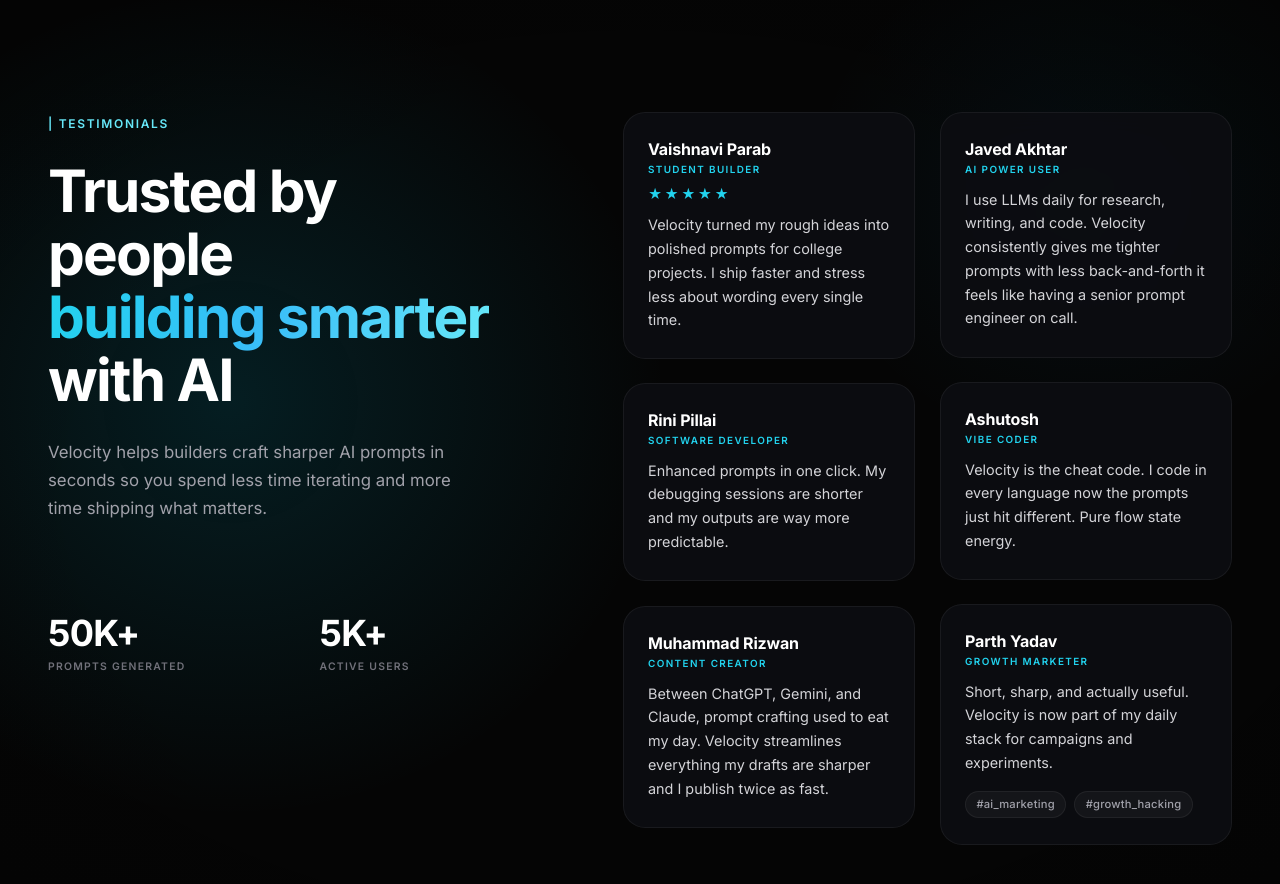
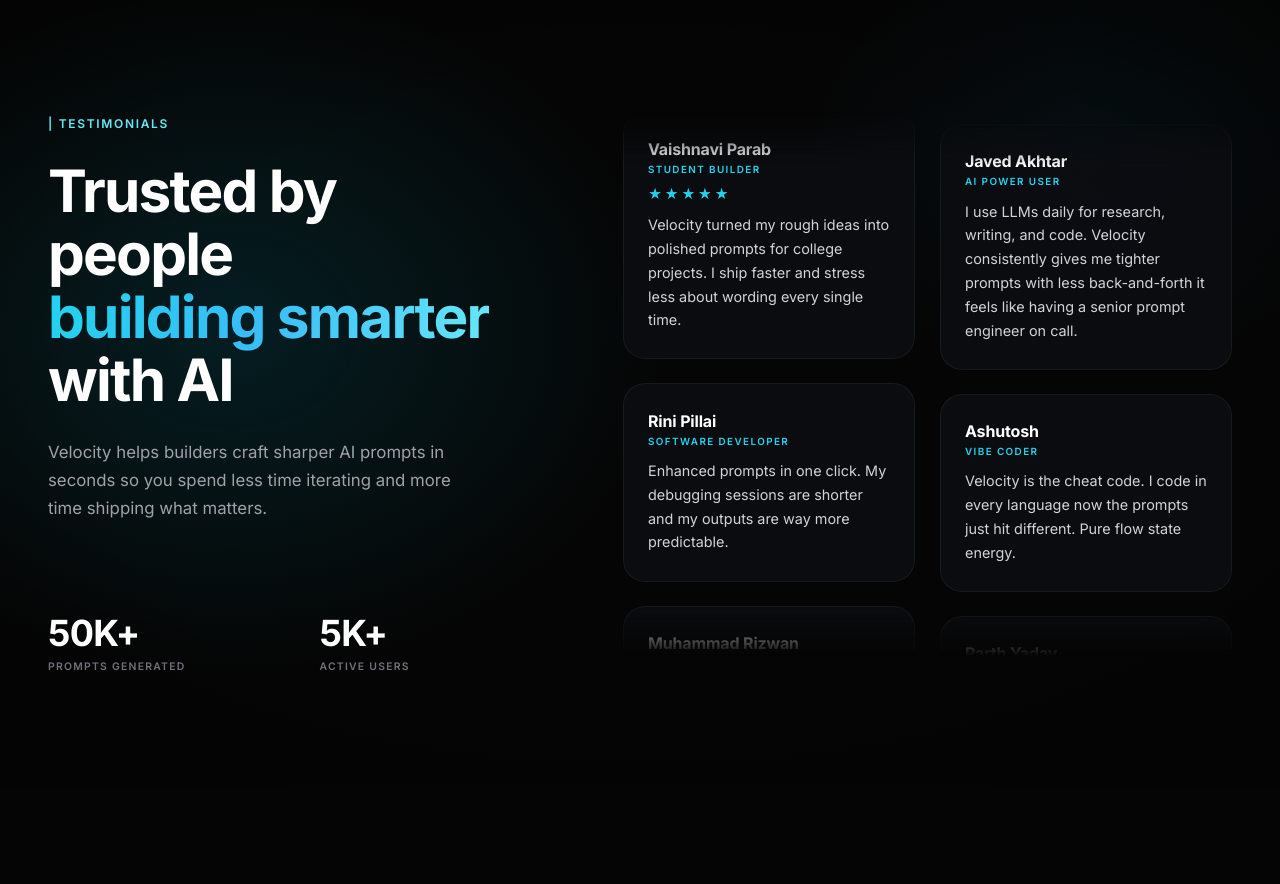
Before and after one commit to vandan2nd/reviewpg, a React (Vite) app: page / in a window 1280 px wide. Shown: the top 884 px of the page. After the commit the page ends 800 px from the top, so only its background shows below. Built offline with nearby package versions, Linux system fonts and the light colour scheme.

Commit message:
Update testimonials components

```diff
--- a/src/components/testimonials/TestimonialCard.jsx
+++ b/src/components/testimonials/TestimonialCard.jsx
@@ -12,19 +12,11 @@
   )
 }
 
-export default function TestimonialCard({ testimonial, variants }) {
+export default function TestimonialCard({ testimonial, variants, animated = true }) {
   const { name, role, content, rating, tags } = testimonial
 
-  return (
-    <motion.article
-      className="testimonial-card"
-      variants={variants}
-      whileHover={{
-        y: -6,
-        scale: 1.015,
-        transition: { duration: 0.35, ease: [0.22, 1, 0.36, 1] },
-      }}
-    >
+  const body = (
+    <>
       <header className="testimonial-card__header">
         <h3 className="testimonial-card__name">{name}</h3>
         <p className="testimonial-card__role">{role}</p>
@@ -43,6 +35,24 @@
           ))}
         </footer>
       ) : null}
+    </>
+  )
+
+  if (!animated) {
+    return <article className="testimonial-card">{body}</article>
+  }
+
+  return (
+    <motion.article
+      className="testimonial-card"
+      variants={variants}
+      whileHover={{
+        y: -6,
+        scale: 1.015,
+        transition: { duration: 0.35, ease: [0.22, 1, 0.36, 1] },
+      }}
+    >
+      {body}
     </motion.article>
   )
 }
--- /dev/null
+++ b/src/components/testimonials/TestimonialMarqueeStrip.jsx
@@ -0,0 +1,29 @@
+import TestimonialCard from './TestimonialCard'
+
+export default function TestimonialMarqueeStrip({
+  items,
+  direction = 'up',
+  duration = 38,
+}) {
+  const loop = [...items, ...items]
+
+  return (
+    <div
+      className="testimonial-marquee"
+      aria-hidden={items.length === 0}
+    >
+      <div
+        className={`testimonial-marquee__track testimonial-marquee__track--${direction}`}
+        style={{ '--marquee-duration': `${duration}s` }}
+      >
+        {loop.map((item, index) => (
+          <TestimonialCard
+            key={`${item.id}-${index}`}
+            testimonial={item}
+            animated={false}
+          />
+        ))}
+      </div>
+    </div>
+  )
+}
--- a/src/components/testimonials/TestimonialsSection.css
+++ b/src/components/testimonials/TestimonialsSection.css
@@ -146,18 +146,87 @@
   line-height: 1.4;
 }
 
-/* —— Right: masonry columns —— */
+/* —— Right: vertical marquee strips —— */
 .testimonials-section__cards {
   width: 100%;
   min-width: 0;
 }
 
-.testimonials-section__grid--desktop {
+.testimonials-section__marquee--desktop {
   display: grid;
   grid-template-columns: repeat(2, minmax(0, 1fr));
   gap: var(--testimonials-gap);
   width: 100%;
   min-width: 0;
+  height: clamp(520px, 68vh, 720px);
+  overflow: hidden;
+}
+
+.testimonial-marquee {
+  position: relative;
+  height: 100%;
+  min-width: 0;
+  overflow: hidden;
+  -webkit-mask-image: linear-gradient(
+    to bottom,
+    transparent 0%,
+    #000 10%,
+    #000 90%,
+    transparent 100%
+  );
+  mask-image: linear-gradient(
+    to bottom,
+    transparent 0%,
+    #000 10%,
+    #000 90%,
+    transparent 100%
+  );
+}
+
+.testimonial-marquee__track {
+  display: flex;
+  flex-direction: column;
+  gap: var(--testimonials-gap);
+  width: 100%;
+  will-change: transform;
+}
+
+.testimonial-marquee__track--up {
+  animation: testimonial-marquee-up var(--marquee-duration, 38s) linear infinite;
+}
+
+.testimonial-marquee__track--down {
+  animation: testimonial-marquee-down var(--marquee-duration, 42s) linear infinite;
+}
+
+.testimonial-marquee:hover .testimonial-marquee__track {
+  animation-play-state: paused;
+}
+
+@keyframes testimonial-marquee-up {
+  from {
+    transform: translateY(0);
+  }
+  to {
+    transform: translateY(-50%);
+  }
+}
+
+@keyframes testimonial-marquee-down {
+  from {
+    transform: translateY(-50%);
+  }
+  to {
+    transform: translateY(0);
+  }
+}
+
+@media (prefers-reduced-motion: reduce) {
+  .testimonial-marquee__track--up,
+  .testimonial-marquee__track--down {
+    animation: none;
+    transform: none;
+  }
 }
 
 .testimonials-section__stack {
@@ -165,13 +234,6 @@
   flex-direction: column;
   gap: var(--testimonials-gap);
   width: 100%;
-  min-width: 0;
-}
-
-.testimonials-section__column {
-  display: flex;
-  flex-direction: column;
-  gap: var(--testimonials-gap);
   min-width: 0;
 }
 
@@ -190,8 +252,8 @@
   transition:
     border-color 0.35s ease,
     box-shadow 0.35s ease,
-    background-color 0.35s ease;
-  will-change: transform;
+    background-color 0.35s ease,
+    transform 0.35s ease;
 }
 
 .testimonial-card:hover {
@@ -201,6 +263,7 @@
     0 0 32px rgba(34, 211, 238, 0.18),
     0 0 64px rgba(34, 211, 238, 0.08);
   background: rgba(14, 18, 24, 0.96);
+  transform: translateY(-4px) scale(1.012);
 }
 
 .testimonial-card__header {
@@ -287,7 +350,7 @@
     padding-inline: 1.15rem;
   }
 
-  .testimonials-section__grid--desktop {
+  .testimonials-section__marquee--desktop {
     display: none;
   }
 
--- a/src/components/testimonials/TestimonialsSection.jsx
+++ b/src/components/testimonials/TestimonialsSection.jsx
@@ -1,6 +1,7 @@
 import { useMemo } from 'react'
 import { motion } from 'framer-motion'
 import TestimonialCard from './TestimonialCard'
+import TestimonialMarqueeStrip from './TestimonialMarqueeStrip'
 import { testimonials, sectionCopy } from './testimonials'
 import './TestimonialsSection.css'
 
@@ -99,25 +100,9 @@
           viewport={{ once: true, margin: '-60px' }}
           variants={staggerContainer}
         >
-          <div className="testimonials-section__grid testimonials-section__grid--desktop">
-            <div className="testimonials-section__column">
-              {left.map((item) => (
-                <TestimonialCard
-                  key={item.id}
-                  testimonial={item}
-                  variants={cardVariant}
-                />
-              ))}
-            </div>
-            <div className="testimonials-section__column">
-              {right.map((item) => (
-                <TestimonialCard
-                  key={item.id}
-                  testimonial={item}
-                  variants={cardVariant}
-                />
-              ))}
-            </div>
+          <div className="testimonials-section__marquee testimonials-section__marquee--desktop">
+            <TestimonialMarqueeStrip items={left} direction="up" duration={36} />
+            <TestimonialMarqueeStrip items={right} direction="down" duration={42} />
           </div>
 
           <div className="testimonials-section__stack testimonials-section__stack--mobile">
```
